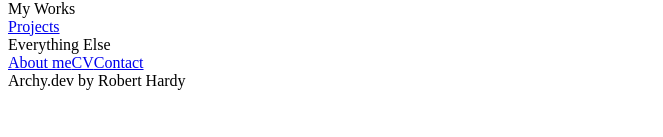
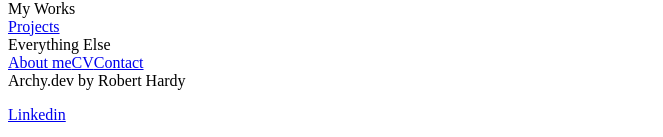
Before and after one commit to helloarchy/portfolio-frontend, a Next.js app: page /projects in a window 1280 px wide. Shown: the part 1314-1451 px from the top of the page, without its empty margins (0-663 px from the left). Before the commit the page ends 1412 px from the top, so only its background shows below. Built offline with nearby package versions, Linux system fonts and the light colour scheme.

Commit message:
Add footer, and fix title bar

```diff
--- a/components/footer.tsx
+++ b/components/footer.tsx
@@ -4,6 +4,8 @@ import { faHeart } from "@fortawesome/free-solid-svg-icons";
 import { faLinkedin } from "@fortawesome/free-brands-svg-icons";
 
 type Props = {};
+
+const urlLinkedin = "https://www.linkedin.com/in/hardyrar/";
 
 const Footer = ({}: Props) => (
   <footer className="bg-gray-800 pt-10 sm:mt-10 pt-10">
@@ -67,13 +69,8 @@ const Footer = ({}: Props) => (
 
         {/* Icons */}
         <div className="md:flex-auto md:flex-row-reverse mt-2 flex-row flex">
-          <a href="#" className="w-6 mx-1">
-            <i className="uil uil-linkedin"></i>
-            <i className="fab fa-linkedin"></i>
-            <i className="fab fa-linkedin"></i>
-            <FontAwesomeIcon icon={["fab", "linkedin"]} />
-            <FontAwesomeIcon icon="linkedin" />
-            {/*  TODO: Try and get these working! */}
+          <a href={urlLinkedin} className="w-6 mx-1">
+            <p>Linkedin</p>
           </a>
         </div>
       </div>
--- a/package.json
+++ b/package.json
@@ -1,5 +1,5 @@
 {
-  "name": "front-end",
+  "name": "portfolio",
   "version": "0.1.0",
   "private": true,
   "scripts": {
```
